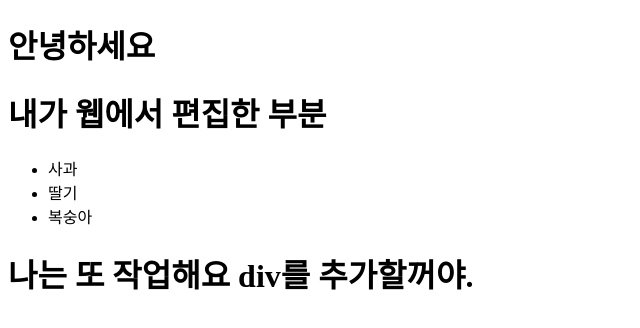
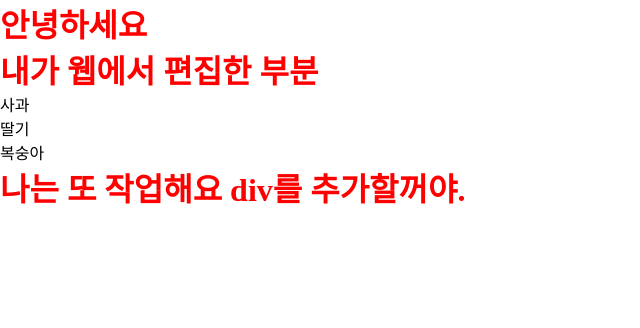
Before and after one commit to leejungsun-study/project-2, a plain HTML site: page index.html in a window 1280 px wide. Shown: the whole page, without its empty margins (0-640 px from the left). Drawn offline with Linux system fonts and the light colour scheme.

Commit message:
css추가

```diff
--- /dev/null
+++ b/index.css
@@ -0,0 +1,3 @@
+* {margin: 0; padding: 0;}
+h1 {color :red;}
+ul {list-style:none;}
--- a/index.html
+++ b/index.html
@@ -4,6 +4,7 @@
   <meta charset="UTF-8">
   <meta name="viewport" content="width=device-width, initial-scale=1.0">
   <title>Document</title>
+  <link rel="stylesheet" href="index.css">
 </head>
 <body>
   <h1>안녕하세요</h1>
```
